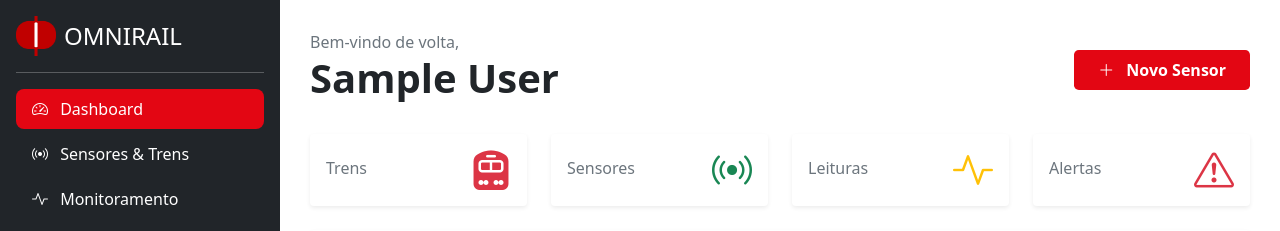
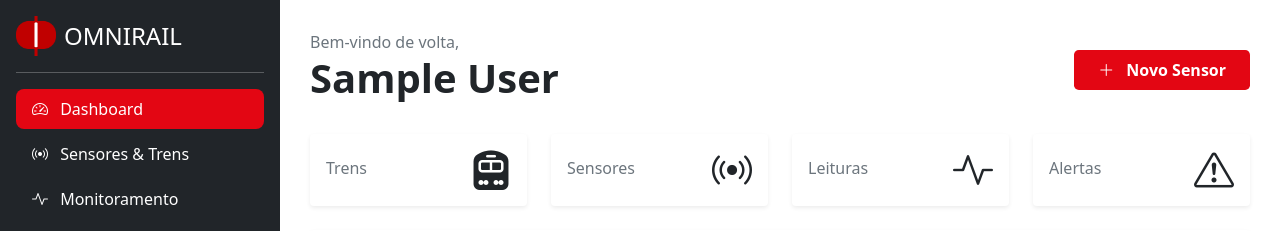
Before and after one commit to LPS-coder/Atividade-SA, a PHP site: page /dashboard.php in a window 1280 px wide. Shown: the top 231 px of the page. Run offline with PHP 8.4, Linux system fonts and the light colour scheme; the visitor is signed in with stand-in values (Sample User, id 1).

Commit message:
style - mudei a cor dos icons do Dasboard

```diff
--- a/public/dashboard.php
+++ b/public/dashboard.php
@@ -153,7 +153,7 @@ exigirLogin();
                         </p>
 
                     </div>
-                    <i class="bi bi-train-front-fill text-danger fs-1"></i>
+                    <i class="bi bi-train-front-fill text fs-1"></i>
                 </div>
             </div>
         </div>
@@ -167,7 +167,7 @@ exigirLogin();
                         </p>
 
                     </div>
-                    <i class="bi bi-broadcast text-success fs-1"></i>
+                    <i class="bi bi-broadcast text fs-1"></i>
                 </div>
             </div>
         </div>
@@ -181,7 +181,7 @@ exigirLogin();
                         </p>
 
                     </div>
-                    <i class="bi bi-activity text-warning fs-1"></i>
+                    <i class="bi bi-activity text fs-1"></i>
                 </div>
             </div>
         </div>
@@ -195,7 +195,7 @@ exigirLogin();
                         </p>
 
                     </div>
-                    <i class="bi bi-exclamation-triangle text-danger fs-1"></i>
+                    <i class="bi bi-exclamation-triangle text fs-1"></i>
                 </div>
             </div>
         </div>
```
